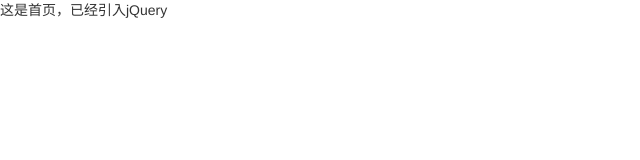
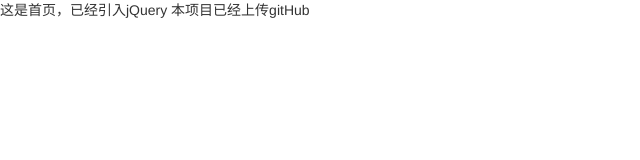
Before and after one commit to qq2461596066/myFrontEnd, a plain HTML site: page index.html in a window 1280 px wide. Shown: the whole page, without its empty margins (0-640 px from the left). Drawn offline with Linux system fonts and the light colour scheme.

Commit message:
首次提交github 测试

```diff
--- a/index.html
+++ b/index.html
@@ -19,5 +19,6 @@
 </script>
 <body>
     这是首页，已经引入jQuery
+    本项目已经上传gitHub
 </body>
 </html>
```
